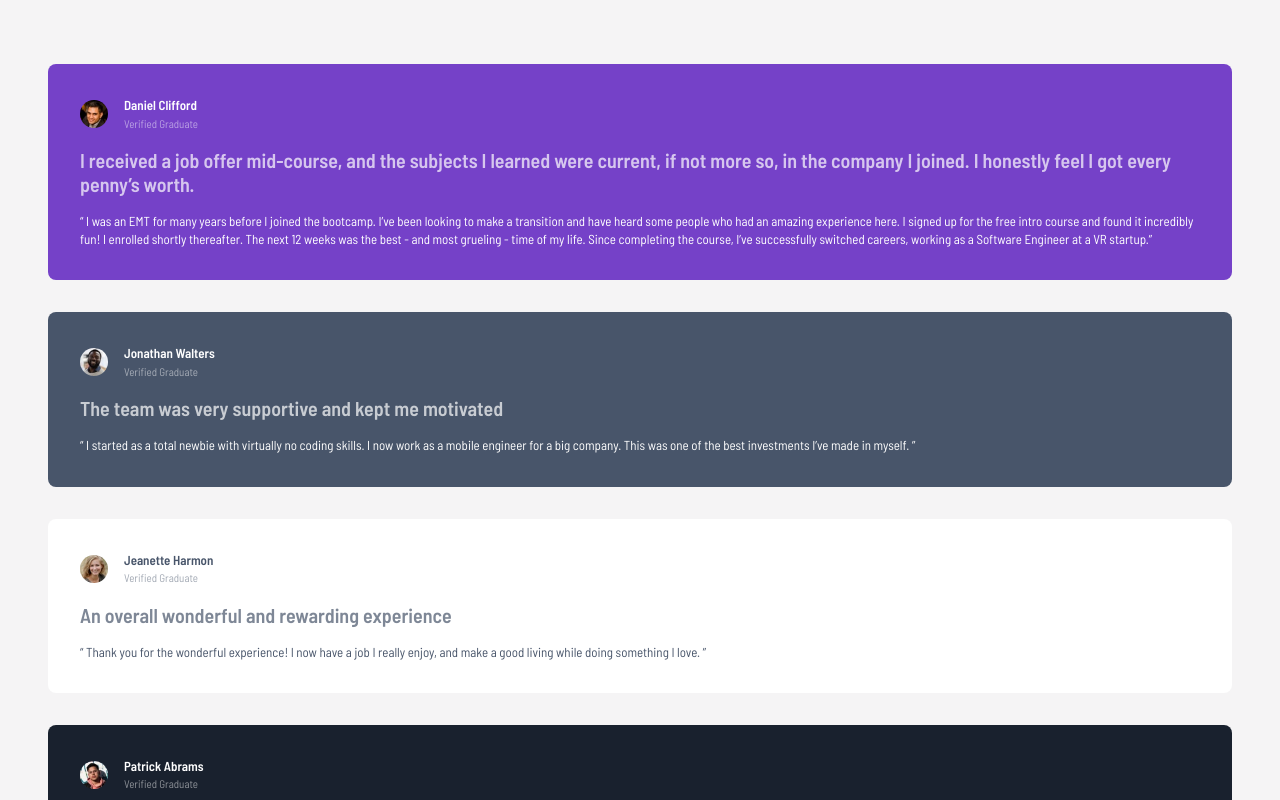
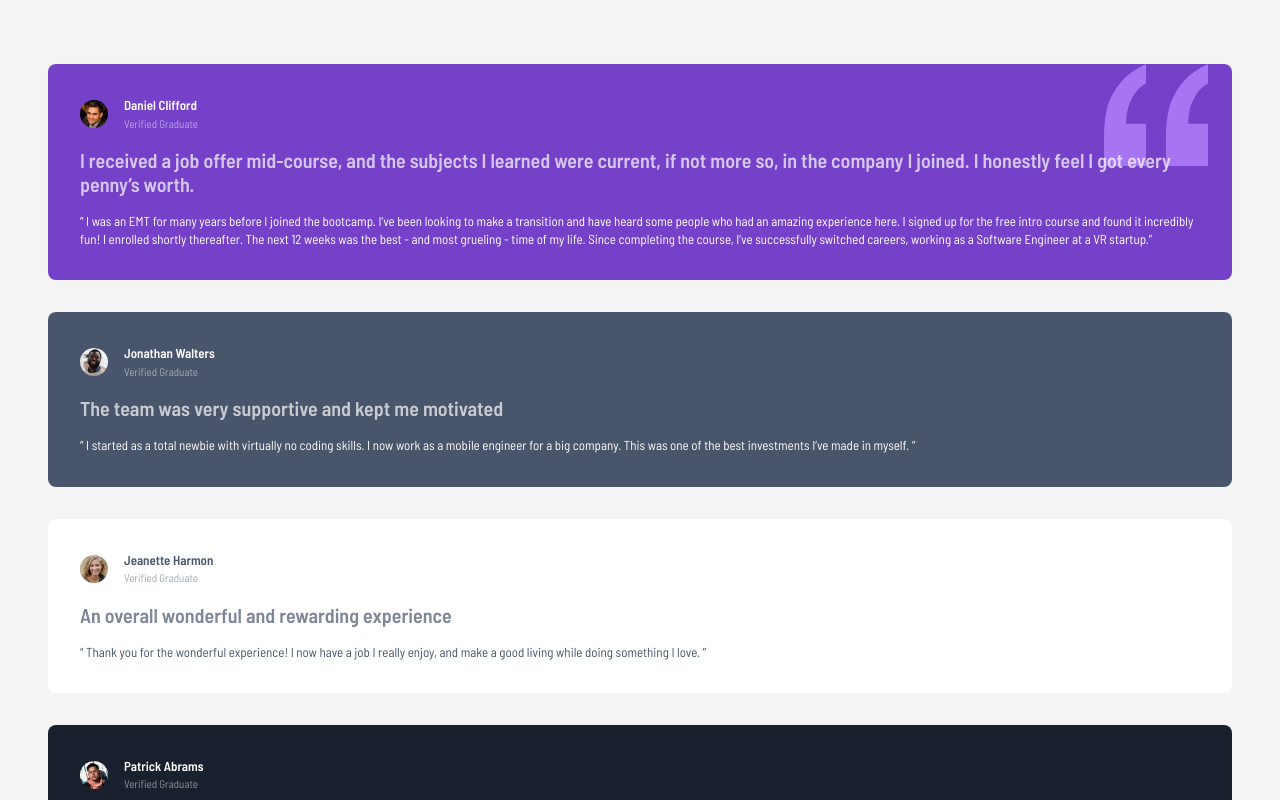
Before and after one commit to AK-Fwana/Testimonials-grid-section, a plain HTML site: page index.html in a window 1280 px wide. Shown: the top 800 px of the page. Drawn offline with Linux system fonts and the light colour scheme.

Commit message:
Add quotation background pattern

```diff
--- a/style.css
+++ b/style.css
@@ -148,4 +148,11 @@ a {
   border-radius: 50%;
 }
 
+.testimonial-daniel {
+  position: relative;
+  background-image: url("./images/bg-pattern-quotation.svg");
+  background-repeat: no-repeat;
+  background-position: top right var(--spacing-300);
+}
+
 /* MEDIA QUERIES */
```
